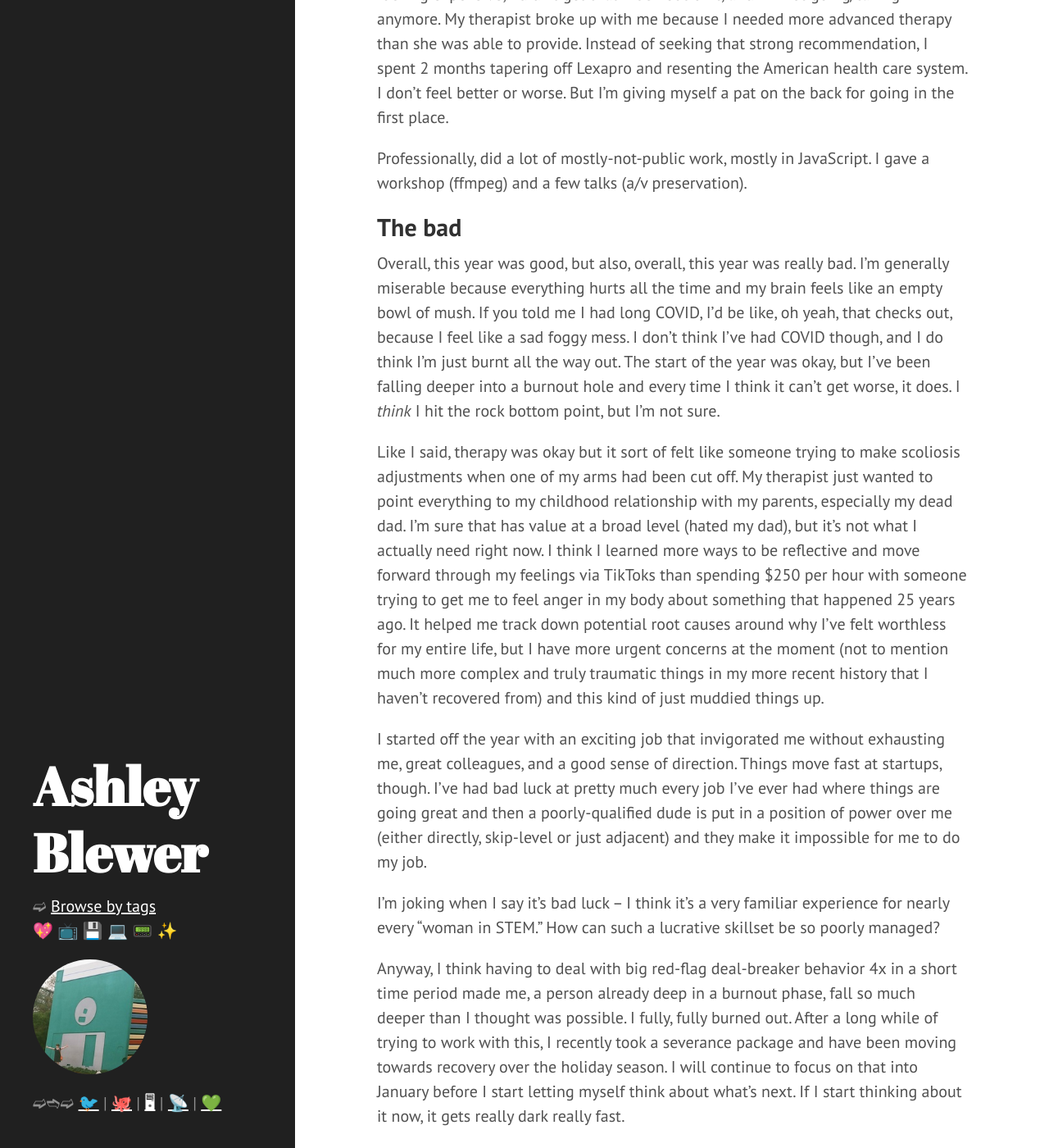
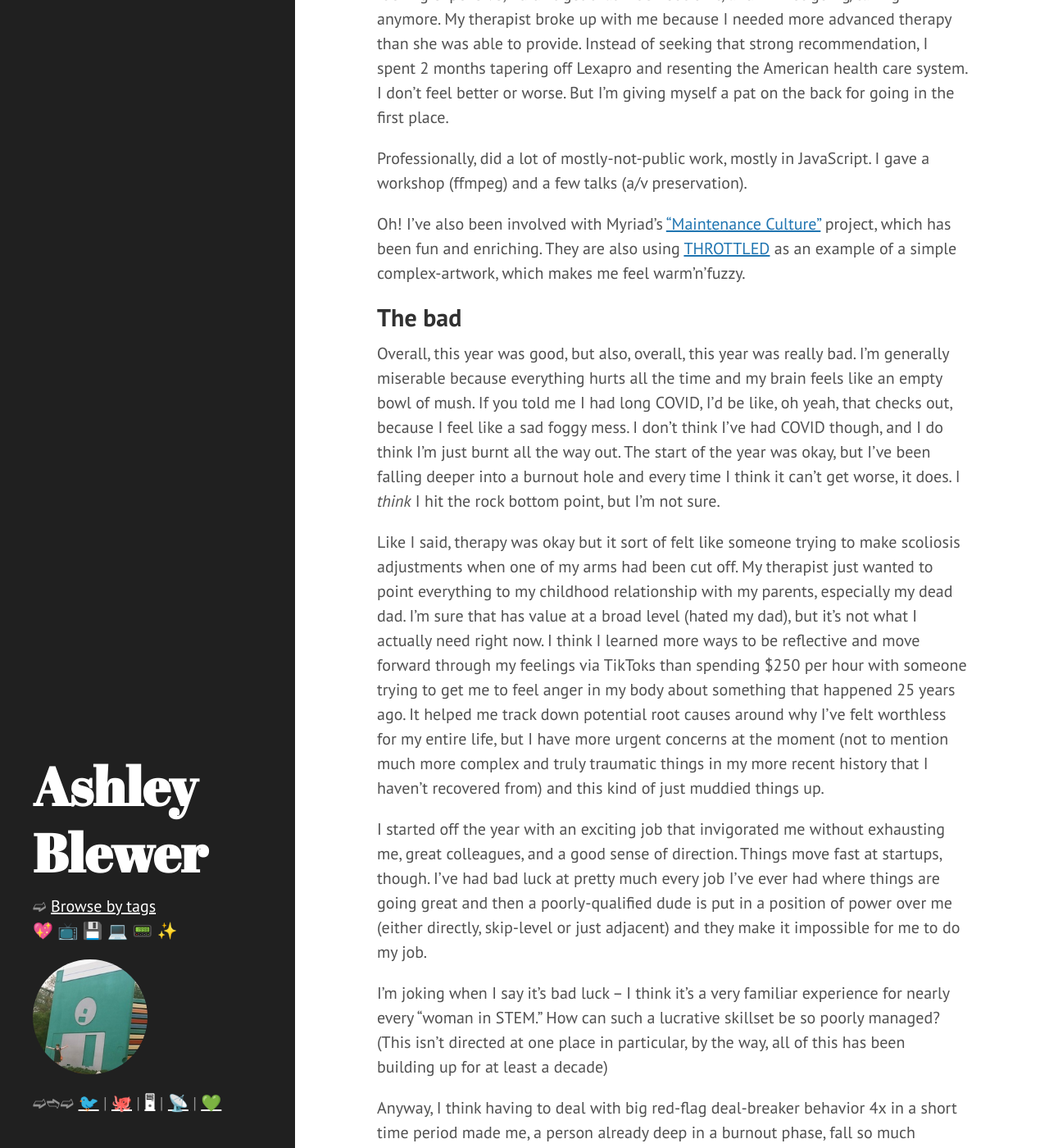
Before and after one commit to ablwr/ablwr.github.io, a Jekyll site: the page built from _posts/2022-12-28-2022-annual-report.md, in a window 1280 px wide and 1400 px high, scrolled down 2463 px. Shown: the whole window at 82% size. Built offline with Jekyll 4.4.1, drawn with Linux system fonts in a browser that asks for light colours.

Commit message:
add one thing that I forgot about

```diff
--- a/_posts/2022-12-28-2022-annual-report.md
+++ b/_posts/2022-12-28-2022-annual-report.md
@@ -46,6 +46,8 @@ I've been very burnt out and overall have gotten better at managing this, especi
 
 Professionally, did a lot of mostly-not-public work, mostly in JavaScript. I gave a workshop (ffmpeg) and a few talks (a/v preservation).
 
+Oh! I've also been involved with Myriad's ["Maintenance Culture"](https://myriadconsultants.org/maintenance-culture) project, which has been fun and enriching. They are also using [THROTTLED](https://ashleyblewer.com/throttled.html) as an example of a simple complex-artwork, which makes me feel warm'n'fuzzy.
+
 ## The bad
 
 Overall, this year was good, but also, overall, this year was really bad. I'm generally miserable because everything hurts all the time and my brain feels like an empty bowl of mush. If you told me I had long COVID, I'd be like, oh yeah, that checks out, because I feel like a sad foggy mess. I don't think I've had COVID though, and I do think I'm just burnt all the way out. The start of the year was okay, but I've been falling deeper into a burnout hole and every time I think it can't get worse, it does. I _think_ I hit the rock bottom point, but I'm not sure.
@@ -54,7 +56,7 @@ Like I said, therapy was okay but it sort of felt like someone trying to make sc
 
 I started off the year with an exciting job that invigorated me without exhausting me, great colleagues, and a good sense of direction. Things move fast at startups, though. I've had bad luck at pretty much every job I've ever had where things are going great and then a poorly-qualified dude is put in a position of power over me (either directly, skip-level or just adjacent) and they make it impossible for me to do my job.
 
-I'm joking when I say it's bad luck -- I think it's a very familiar experience for nearly every "woman in STEM." How can such a lucrative skillset be so poorly managed?
+I'm joking when I say it's bad luck -- I think it's a very familiar experience for nearly every "woman in STEM." How can such a lucrative skillset be so poorly managed? (This isn't directed at one place in particular, by the way, all of this has been building up for at least a decade)
 
 Anyway, I think having to deal with big red-flag deal-breaker behavior 4x in a short time period made me, a person already deep in a burnout phase, fall so much deeper than I thought was possible. I fully, fully burned out. After a long while of trying to work with this, I recently took a severance package and have been moving towards recovery over the holiday season. I will continue to focus on that into January before I start letting myself think about what's next. If I start thinking about it now, it gets really dark really fast.
 
```
